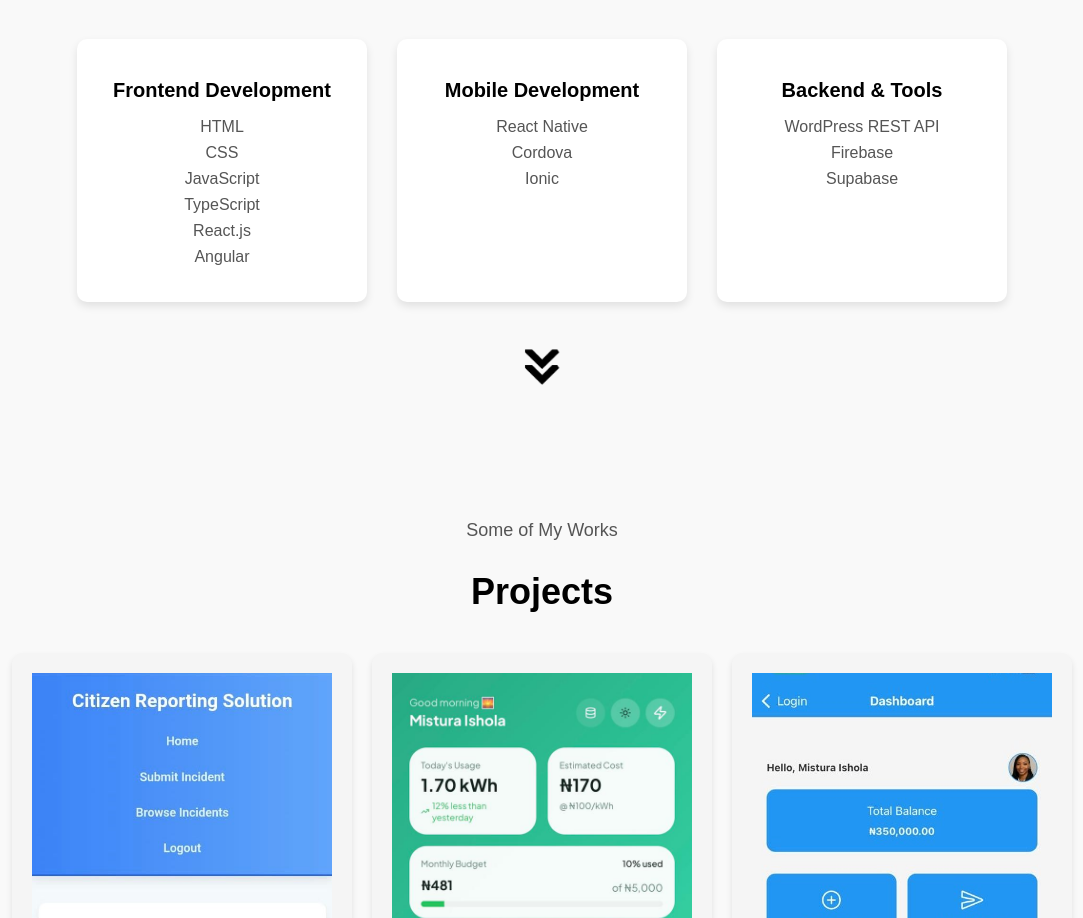
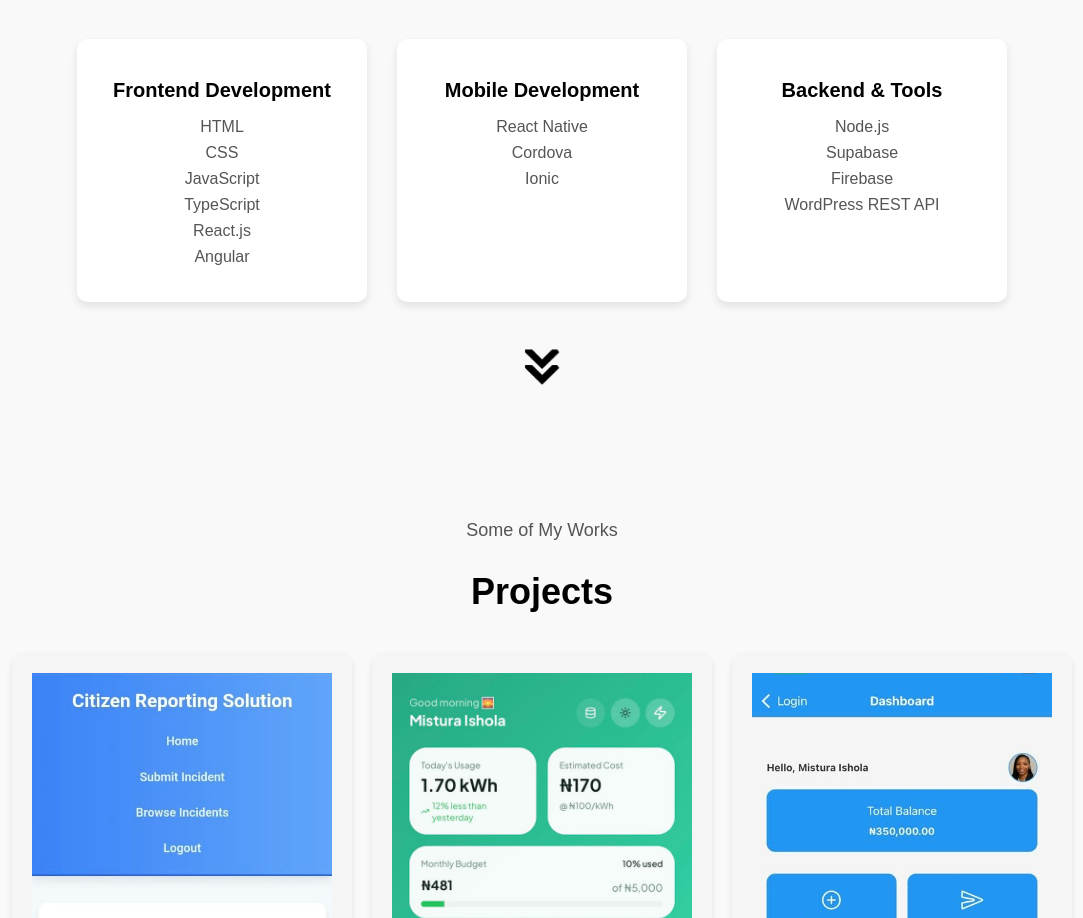
Before and after one commit to MisturaDev/my-portfolio, a React (Vite) app: page / in a window 1280 px wide. Shown: the part 1570-2488 px from the top of the page, without its empty margins (98-1181 px from the left). Built offline with nearby package versions, Linux system fonts and the light colour scheme.

Commit message:
Improve Skills & Experience section for portfolio clarity

```diff
--- a/src/components/Experience.jsx
+++ b/src/components/Experience.jsx
@@ -9,6 +9,8 @@ const Experience = () => {
       <h1 className="title">Skills & Experience</h1>
 
       <div className="experience-container">
+
+        {/* Frontend Development */}
         <div className="experience-card">
           <h3>Frontend Development</h3>
           <ul>
@@ -21,7 +23,7 @@ const Experience = () => {
           </ul>
         </div>
 
-        {/* Mobile */}
+        {/* Mobile Development */}
         <div className="experience-card">
           <h3>Mobile Development</h3>
           <ul>
@@ -31,13 +33,14 @@ const Experience = () => {
           </ul>
         </div>
 
-        {/* Backend / Tools */}
+        {/* Backend & Tools */}
         <div className="experience-card">
           <h3>Backend & Tools</h3>
           <ul>
+            <li>Node.js</li>
+            <li>Supabase</li>
+            <li>Firebase</li>
             <li>WordPress REST API</li>
-            <li>Firebase</li>
-            <li>Supabase</li>
           </ul>
         </div>
       </div>
```
